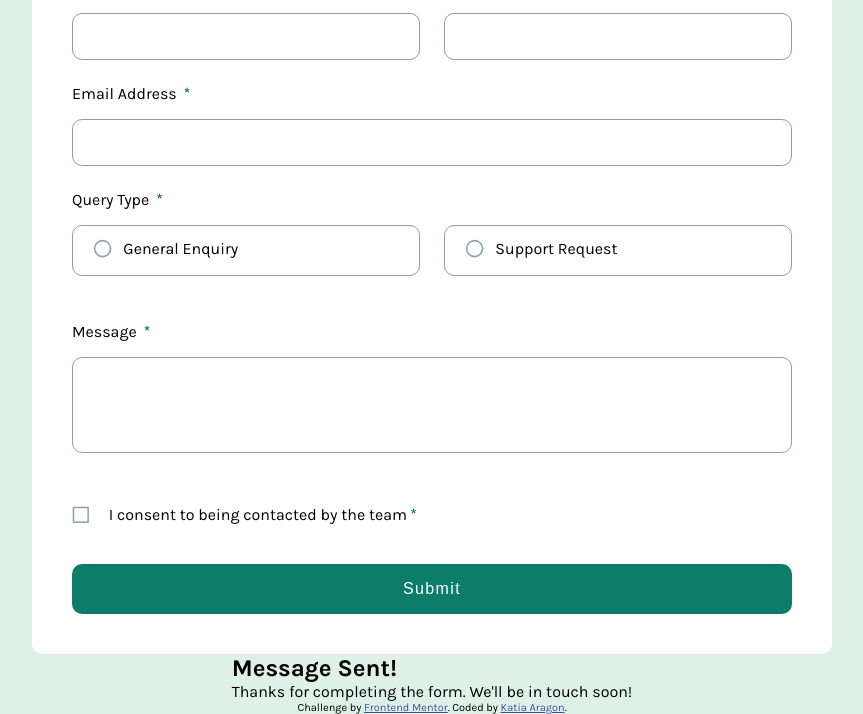
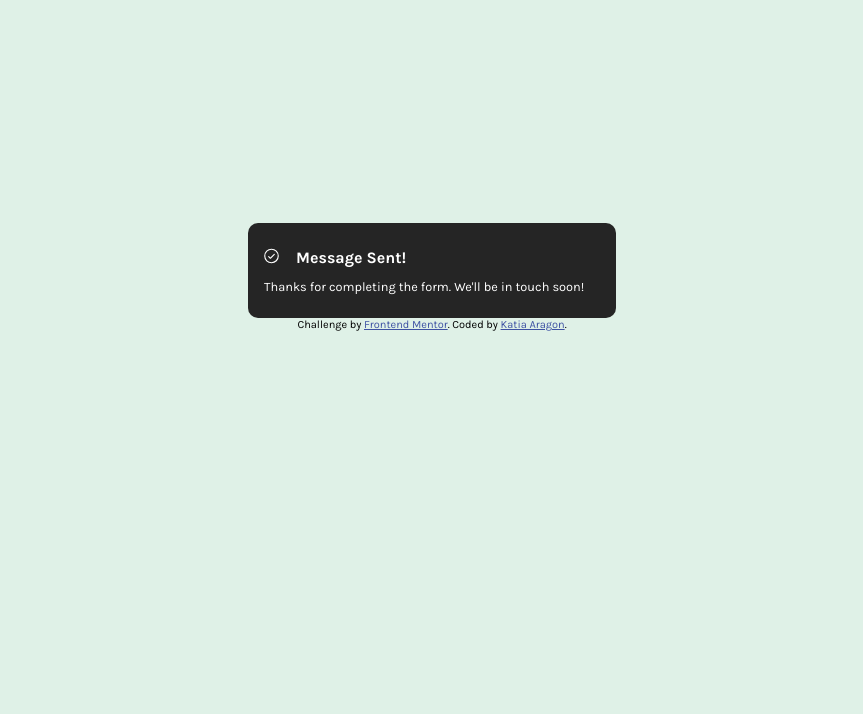
Before and after one commit to ktzazz/contact-form-fourteen, a plain HTML site: page index.html in a window 1280 px wide. Shown: the part 123-837 px from the top of the page, without its empty margins (208-1071 px from the left). After the commit the page ends 800 px from the top, so only its background shows below. Drawn offline with Linux system fonts and the light colour scheme.

Commit message:
success msg

```diff
--- a/index.html
+++ b/index.html
@@ -107,7 +107,7 @@
  </main>
 
  <div class="success">
-  <h2> Message Sent! </h2>
+  <span></span><h2> Message Sent! </h2>
   <p id="successMessage"> Thanks for completing the form. We'll be in touch soon! </p>
  </div>
 
--- a/script.js
+++ b/script.js
@@ -129,14 +129,25 @@ document.addEventListener('DOMContentLoaded', function() {
       // send form or not
       if (hasErrors) {
         event.preventDefault(); // Evita que se envíe el formulario si hay errores
-        console.log('Errores detectados. Formulario NO enviado.');
       } else {
-        //const successMessage = document.querySelector('.success');
-        console.log('Formulario sin errores. Enviando...');
-       formulario.submit()
-      }
+        const successMessage = document.querySelector('.success');
+        event.preventDefault();
+        formulario.reset();
+
+        // to remove the error styles to every input just in case
+        removeErrorClass(nameInput);
+        removeErrorClass(lastNameInput);
+        removeErrorClass(emailInput);
+        removeErrorClass(messageInput);
+        document.querySelectorAll('.error').forEach(span => span.style.display = 'none');
+        document.querySelector('.radio-option').classList.remove('selected');
+        console.log('sending form...');
+        if (successMessage) {
+        successMessage.style.display = 'block';
+        console.log('SENT FORM!');
+      }}
     });
   } else {
-    console.log('Error: No se encontró el formulario con la clase .main-container.');
+    console.log('NO FORM FOUND ON .main-container.');
   }
 });
--- a/style.css
+++ b/style.css
@@ -301,3 +301,44 @@ button:focus{
 .error-border{
   border-color: var(--Red) !important;
 }
+
+/*success message*/
+.success{
+  display: grid;
+  grid-template-rows: 1fr 1fr;
+  grid-template-columns: 2rem 1fr;
+  background-color: #252525;
+  border-radius: var(--border-radius);
+  padding: 1.55rem 1rem;
+  width: 23rem;
+  color: var(--White);
+}
+
+.success span{
+  grid-area: 1 / 1 / 1 / 1;
+  display: inline-block;
+  background-image: url(assets/images/icon-success-check.svg);
+  background-repeat: no-repeat;
+  background-size: contain;
+  width: 1rem;
+  height: 1rem;
+}
+
+.success h2{
+  grid-area: 1 / 2 / 1 / 2;
+  display: inline-block;
+  width: 12rem;
+  font-size: var(--font-size);
+  text-align: left;
+}
+
+.success p{
+  grid-area: 2 / 1 / 2 / span 2;
+  font-size: 0.8rem;
+  text-align: left;
+  margin-block-start: 0.5rem;
+}
+
+.main-container{
+  display: none;
+}
```
